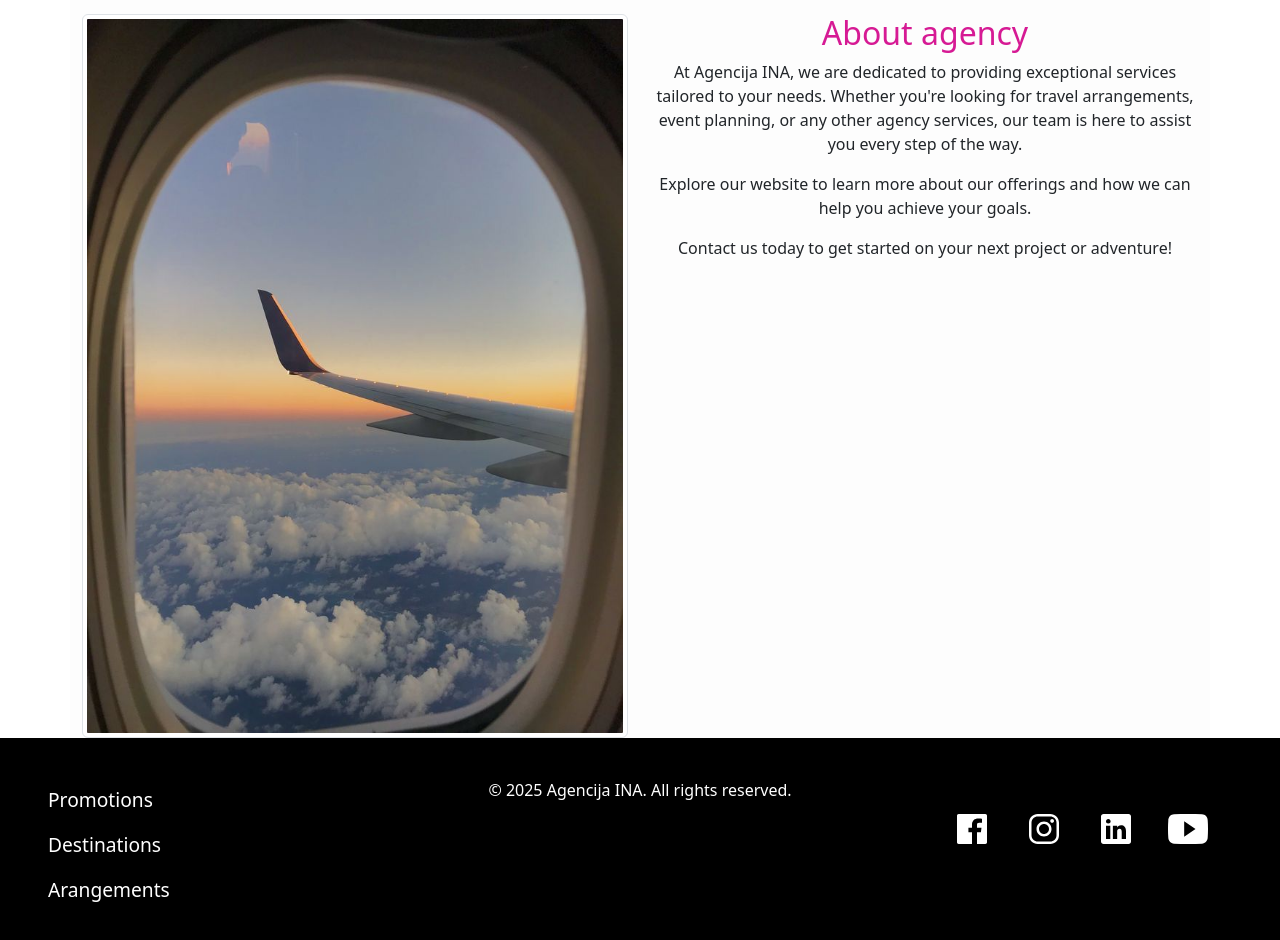
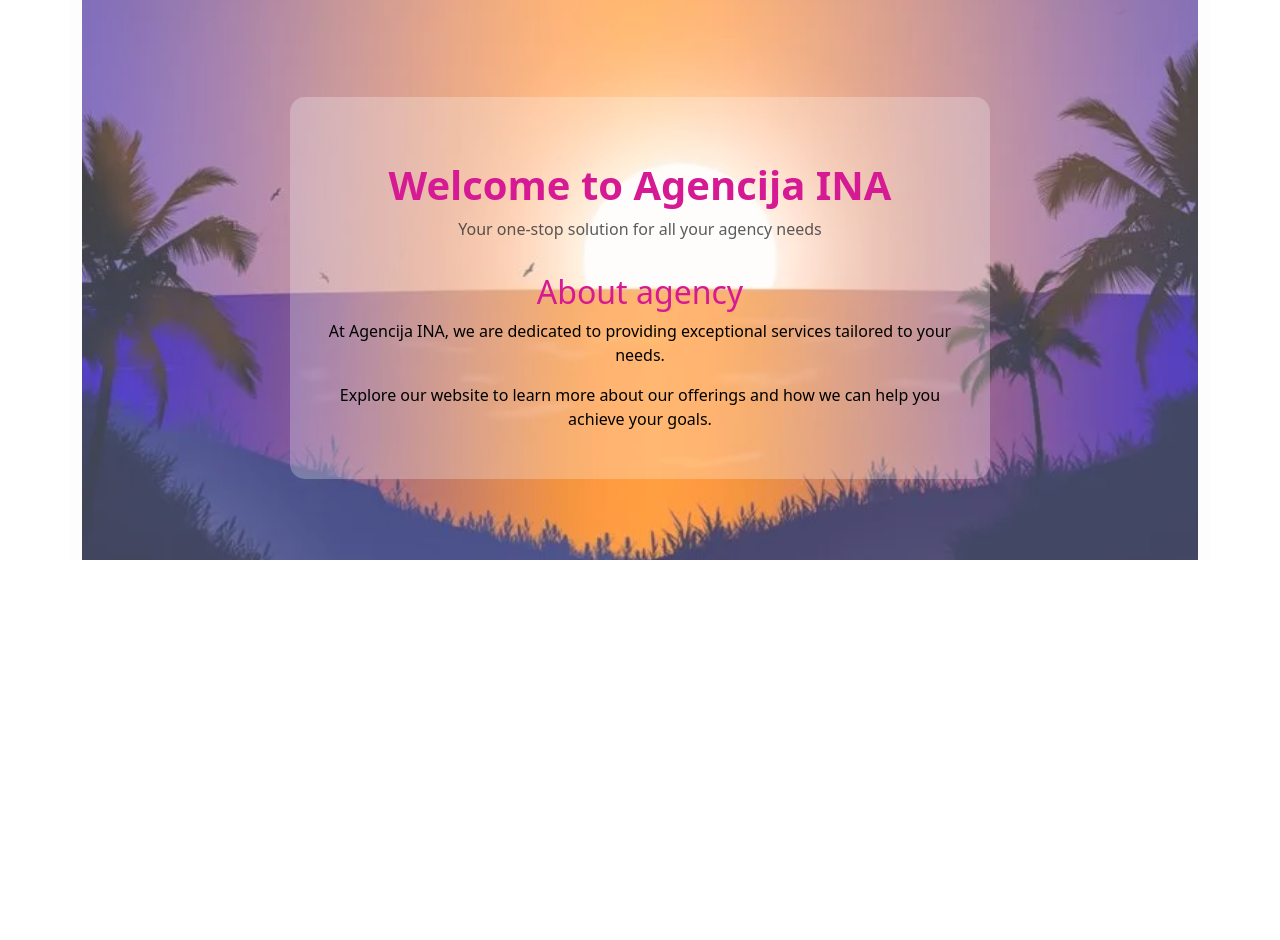
Before and after one commit to elab-development/internet-tehnologije-2024-projekat-turistickaagencija_20210181_20210358, a React (Create React App) app in the folder agencija-ui/: page / in a window 1280 px wide. Shown: the part 240-1180 px from the top of the page. After the commit the page ends 800 px from the top, so only its background shows below. Built offline with nearby package versions, Linux system fonts and the light colour scheme; the HTML template or start-up script is replaced by a standard one.

Commit message:
css-izmene

```diff
--- a/agencija-ui/src/App.css
+++ b/agencija-ui/src/App.css
@@ -1,9 +1,23 @@
 @import url('https://fonts.googleapis.com/css2?family=Montserrat:ital,wght@0,100..900;1,100..900&family=Open+Sans:ital,wght@0,300..800;1,300..800&family=Oswald:wght@200..700&display=swap');
+/* Reset svega što može da pomera sliku */
+* {
+  margin: 0;
+  padding: 0;
+  box-sizing: border-box;
+}
+
+html, body, #root {
+  width: 100%;
+  height: 100%;
+  overflow-x: hidden;
+}
 
 body {
   font-family: "Montserrat", sans-serif;
-  font-optical-sizing: auto;
-  font-style: normal;
+  margin: 0;
+  padding: 0;
+  background-color: #fdfdfd;
+  color: #333;
 }
 
 .main {
@@ -11,60 +25,83 @@ body {
   background-color: #fdfdfd;
 }
 
-footer {
-    background-color: #000;
-    padding: 1rem;
-    text-align: center;
-    color: #fff;
-    min-height: 20vh;
+.nav-menu {
+  background-color: #f7f7f7;
+  border-bottom: 2px solid #d61a94;
+  padding: 1rem 2rem;
+  font-family: "Montserrat", sans-serif;
 }
 
-.footer-menu {
+.nav-menu .navbar-brand {
   display: flex;
-    justify-content: center;
-    flex-direction: column;
-    align-items: start;
+  align-items: center;
 }
 
-.footer-menu a {
-    color: #fff;
-    text-decoration: none;
-    font-size: 1.2rem;
-    margin: 0.5rem 0;
-    cursor: pointer;
-}
-
-.footer-menu a:hover {
-    text-decoration: underline;
+.nav-menu .navbar-brand .title {
+  margin-left: 0.5rem;
+  font-size: 1.8rem;
+  font-weight: bold;
   color: #d61a94;
 }
 
-.footer-menu li {
-    list-style: none;
-    margin: 0.5rem 0;
+.nav-menu .nav-link {
+  color: #333;
+  transition: color 0.3s ease;
 }
 
-.social-icons {
-    display: flex;
-    justify-content: center;
-    align-items: center;
-    margin-top: 1rem;
-    flex-direction: row;
-    font-size: 2.5rem;
+.nav-menu .nav-link:hover {
+  color: #d61a94;
+  text-decoration: underline;
 }
 
-.social-icons li {
-    list-style: none;
-    margin: 0 1rem;
+footer {
+  background-color: #444;
+  color: #fff;
+  font-family: "Montserrat", sans-serif;
+  border-top: 2px solid #d61a94;
+  display: flex;
+  flex-direction: column;
+  justify-content: space-between;
+  padding: 1.5rem 2rem;
 }
 
-.social-icons a {
-    color: #fff;
+footer .footer-top {
+  width: 100%;
 }
 
-.social-icons a:hover {
+footer .social-icons {
+  display: flex;
+  flex-wrap: wrap;
+  justify-content: flex-end;
+  list-style: none;
+  padding: 0;
+  margin: 0 0 1rem 0;
+}
+
+footer .social-icons li {
+  margin: 0.3rem 0.5rem;
+}
+
+footer .social-icons a {
+  color: #fff;
+  font-size: 2.5rem;
+  transition: color 0.3s ease;
+}
+
+footer .social-icons a:hover {
   color: #d61a94;
 }
+
+footer .footer-bottom {
+  width: 100%;
+  margin-top: auto;
+}
+
+footer .copyright {
+  text-align: center;
+  font-size: 0.9rem;
+}
+
 .title-container {
   display: flex;
   justify-content: center;
@@ -82,6 +119,7 @@ footer {
 .pink {
   color: #d61a94;
 }
+
 .contact-details {
   padding: 0;
   list-style: none;
@@ -99,6 +137,7 @@ footer {
   font-size: 2rem;
   color: #d61a94;
 }
+
 .button-pink {
   background-color: #d61a94 !important;
   color: #fff;
@@ -107,4 +146,62 @@ footer {
   font-size: 1.2rem;
   cursor: pointer;
   border-radius: 5px;
+  transition: background-color 0.3s ease, transform 0.2s ease;
 }
+
+.button-pink:hover {
+  background-color: #a5106f !important;
+  transform: scale(1.05);
+}
+
+.about-nav .nav-link {
+  color: #333;
+  transition: color 0.3s ease;
+}
+
+.about-nav .nav-link:hover {
+  color: #d61a94;
+}
+
+.hero-wrapper {
+  position: relative;
+  width: 100%;
+  height: 100vh;
+  overflow: hidden;
+  display: flex;
+  justify-content: center; /* horizontalno centriranje */
+  align-items: center;     /* vertikalno centriranje */
+}
+
+.hero-image {
+  position: absolute;
+  top: 0;
+  left: 0;
+  width: 100%;
+  height: 100%;
+  object-fit: cover; /* ključna linija */
+
+  z-index: 1;
+}
+
+.hero-overlay {
+  position: absolute;
+  top: 0;
+  left: 0;
+  width: 100%;
+  height: 100%;
+  background-color: rgba(255, 255, 255, 0.25); /* svetlija prozirna maska */
+  z-index: 2;
+}
+
+.hero-content {
+  position: relative;
+  z-index: 3;
+  max-width: 700px;
+  margin: 0 auto;
+  padding: 2rem;
+  background-color: rgba(255, 255, 255, 0.25); /* poluprozirni box */
+  border-radius: 15px;
+  text-align: center;
+  color: #000;
+}
--- a/agencija-ui/src/components/Footer.jsx
+++ b/agencija-ui/src/components/Footer.jsx
@@ -4,58 +4,36 @@ import {IoLogoFacebook, IoLogoInstagram, IoLogoLinkedin, IoLogoYoutube} from "re
 
 const Footer = () => {
   return (
-        <>
     <footer>
-                <Row>
-                    <Col md={4} className="text-center mt-4">
-                        <ul className="footer-menu">
+      {/* Socijalne ikonice u gornjem delu, desno */}
+      <Row className="footer-top">
+        <Col className="d-flex justify-content-end">
+          <ul className="social-icons">
             <li>
-                                <a href="/promotions"> Promotions</a>
+              <a href="https://www.facebook.com" target="_blank" rel="noopener noreferrer"><IoLogoFacebook /></a>
             </li>
             <li>
-                                <a href="/destinations"> Destinations</a>
+              <a href="https://www.instagram.com" target="_blank" rel="noopener noreferrer"><IoLogoInstagram /></a>
             </li>
             <li>
-                                <a href="/arrangements"> Arangements</a>
+              <a href="https://www.linkedin.com" target="_blank" rel="noopener noreferrer"><IoLogoLinkedin /></a>
             </li>
-                        </ul>
-                    </Col>
-                    <Col md={4} className="text-center mt-4">
-                        <div className="copyright" >
-                            &copy; 2025 Agencija INA. All rights reserved.
-                        </div>
-                    </Col>
-                    <Col md={4} className="text-center mt-4">
-                        <ul className="social-icons">
             <li>
-                                <a href="https://www.facebook.com" target="_blank" rel="noopener noreferrer">
-                                    <IoLogoFacebook />
-                                </a>
-                            </li>
-
-                            <li>
-                                <a href="https://www.instagram.com" target="_blank" rel="noopener noreferrer">
-                                    <IoLogoInstagram />
-                                </a>
-                            </li>
-
-                            <li>
-                                <a href="https://www.linkedin.com" target="_blank" rel="noopener noreferrer">
-                                    <IoLogoLinkedin />
-                                </a>
-                            </li>
-
-                            <li>
-                                <a href="https://www.youtube.com" target="_blank" rel="noopener noreferrer">
-                                    <IoLogoYoutube />
-                                </a>
+              <a href="https://www.youtube.com" target="_blank" rel="noopener noreferrer"><IoLogoYoutube /></a>
             </li>
           </ul>
         </Col>
       </Row>
 
+      {/* Copyright dole, centrirano */}
+      <Row className="footer-bottom">
+        <Col className="text-center">
+          <div className="copyright">
+            &copy; 2025 Agencija INA. All rights reserved.
+          </div>
+        </Col>
+      </Row>
     </footer>
-        </>
   );
 };
 
--- a/agencija-ui/src/pages/Home.jsx
+++ b/agencija-ui/src/pages/Home.jsx
@@ -1,33 +1,28 @@
-import React from 'react';
+import React from "react";
 import Title from "../components/Title";
-import {Col, Image, Row} from "react-bootstrap";
-import homeImage from "../images/home.jpeg";
+import homeImage from "../images/homePage1.webp";
 
 const Home = () => {
   return (
-        <>
-            <Title title="Welcome to Agencija INA" subtitle="Your one-stop solution for all your agency needs"/>
-
-            <Row>
-                <Col md={6}>
-                    <Image src={homeImage} thumbnail alt="home image"/>
-                </Col>
-                <Col md={6} className="text-center">
-                    <h2 className="pink">About agency</h2>
+    <div className="hero-wrapper">
+      <img src={homeImage} alt="Hero" className="hero-image" />
+      <div className="hero-overlay"></div>
+      <div className="hero-content">
+        <Title
+          title="Welcome to Agencija INA"
+          subtitle="Your one-stop solution for all your agency needs"
+        />
+        <h2 className="pink mt-3">About agency</h2>
         <p>
-                        At Agencija INA, we are dedicated to providing exceptional services tailored to your needs.
-                        Whether you're looking for travel arrangements, event planning, or any other agency services,
-                        our team is here to assist you every step of the way.
+          At Agencija INA, we are dedicated to providing exceptional services
+          tailored to your needs.
         </p>
         <p>
-                        Explore our website to learn more about our offerings and how we can help you achieve your goals.
+          Explore our website to learn more about our offerings and how we can
+          help you achieve your goals.
         </p>
-                    <p>
-                        Contact us today to get started on your next project or adventure!
-                    </p>
-                </Col>
-            </Row>
-        </>
+      </div>
+    </div>
   );
 };
 
```
Also changed, not shown: agencija-ui/src/pages/About.jsx (+56 -39 lines), agencija-ui/src/images/homePage1.webp (added). Lines whose indentation alone changed are shown as unchanged.
